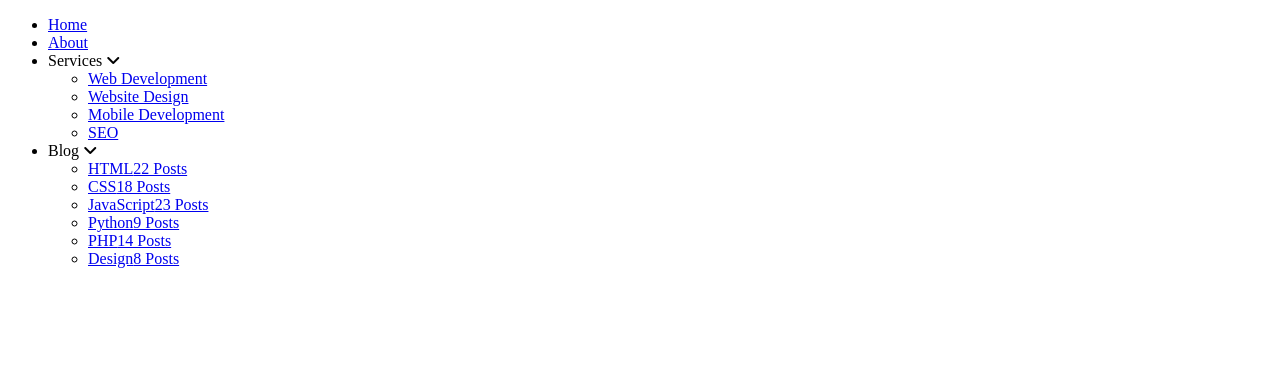
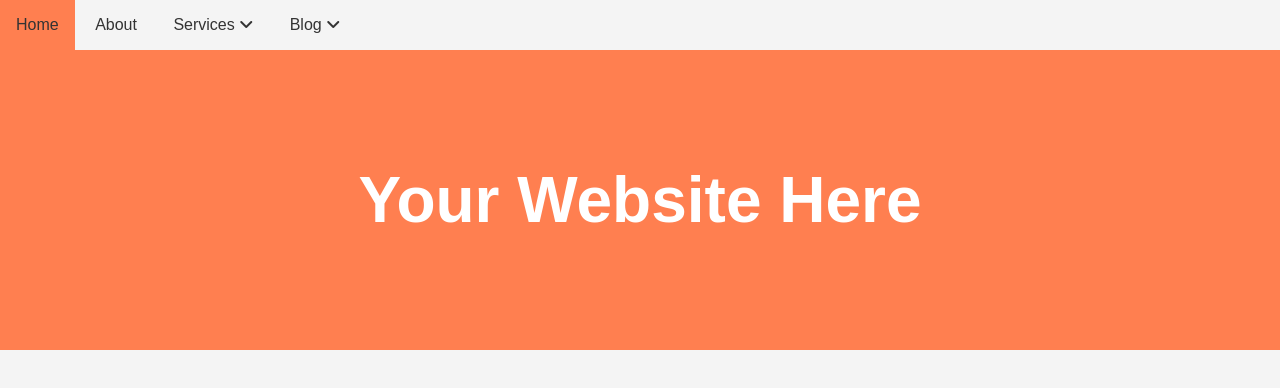
Before and after one commit to peterfchris/dropdown_menu, a plain HTML site: page index.html in a window 1280 px wide. Drawn offline with Linux system fonts and the light colour scheme.

Commit message:
nested navbar styling finished

```diff
--- a/index.html
+++ b/index.html
@@ -22,15 +22,18 @@
       </li>
       <li>Blog <i class="fas fa-angle-down"></i>
         <ul>
-          <li><a href="#">HTML<span>22 Posts</span></a></li>
-          <li><a href="#">CSS<span>18 Posts</span></a></li>
-          <li><a href="#">JavaScript<span>23 Posts</span></a></li>
-          <li><a href="#">Python<span>9 Posts</span></a></li>
-          <li><a href="#">PHP<span>14 Posts</span></a></li>
-          <li><a href="#">Design<span>8 Posts</span></a></li>
+          <li><a href="#">HTML</a><span>22 Posts</span></li>
+          <li><a href="#">CSS</a><span>18 Posts</span></li>
+          <li><a href="#">JavaScript</a><span>23 Posts</span></li>
+          <li><a href="#">Python</a><span>9 Posts</span></li>
+          <li><a href="#">PHP</a><span>14 Posts</span></li>
+          <li><a href="#">Design</a><span>8 Posts</span></a></li>
         </ul>
       </li>
     </ul>
   </nav>
+  <header id="showcase">
+    <h1>Your Website Here</h1>
+  </header>
 </body>
 </html>
--- a/style.css
+++ b/style.css
@@ -0,0 +1,95 @@
+* {
+  margin: 0;
+  padding: 0;
+  box-sizing: border-box;
+}
+
+html,
+body {
+  background: #f4f4f4;
+  font-family: Arial, Helvetica, sans-serif;
+}
+
+#navbar ul {
+  list-style: none;
+}
+
+#navbar ul li {
+  color: #333;
+  display: inline-block;
+  padding: 1rem;
+  position: relative;
+}
+
+#navbar ul li a {
+  color: #333;
+  text-decoration: none;
+}
+
+#navbar ul li a:hover {
+  color: #fff;
+}
+
+/* Hide nested ul by default */
+#navbar ul li ul {
+  display: none;
+}
+
+#navbar ul li:hover {
+  cursor: pointer;
+  background: coral;
+  color: #fff;
+}
+
+/* Nested dropdown show */
+#navbar ul li:hover ul {
+  display: block;
+  position: absolute;
+  left: 0;
+  width: 200px;
+  margin-top: 1rem;
+}
+
+#navbar ul li:hover ul li {
+  display: block;
+  background: #e7e7e7;
+}
+
+#navbar ul li:hover ul li a {
+  color: #333;
+}
+
+#navbar ul li:hover ul li:hover {
+  background: #e0e0e0;
+  color: inherit;
+}
+
+#navbar ul li:hover ul li span {
+  float: right;
+  color: #fff;
+  background: coral;
+  padding: 0.2rem 0.5rem;
+  text-align: center;
+  font-size: 0.8rem;
+  border-radius: 5px;
+}
+
+#navbar ul li:hover ul li:hover span {
+  background: chocolate;
+}
+
+#showcase {
+  display: flex;
+  flex-direction: column;
+  height: 300px;
+  align-items: center;
+  justify-content: center;
+  text-align: center;
+  padding: 0 2rem;
+  background: coral;
+}
+
+#showcase h1 {
+  color: #fff;
+  font-size: 4rem;
+}
```
